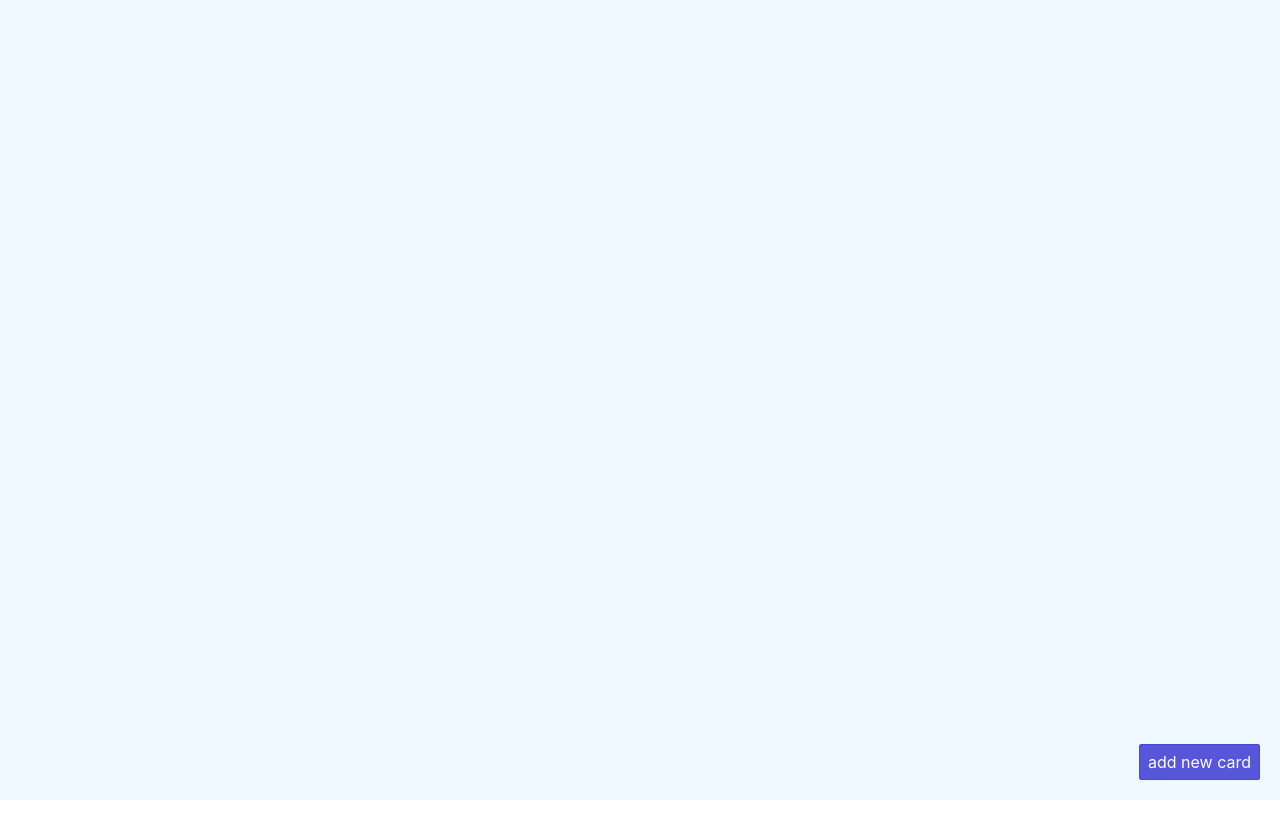
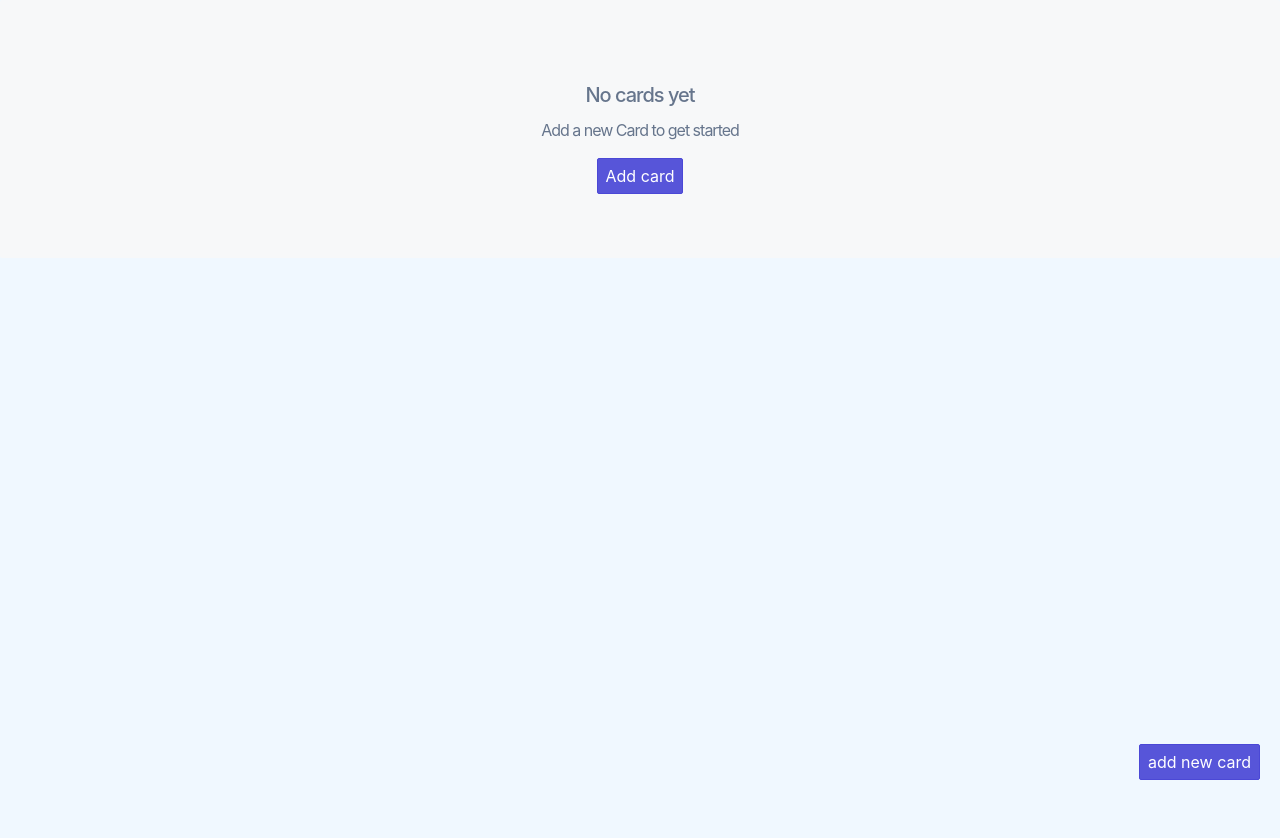
Before and after one commit to ThomasRoest/cards-frontend, a React (Create React App) app: page / in a window 1280 px wide. Shown: the top 838 px of the page. Before the commit the page ends 800 px from the top, so only its background shows below. Built offline with nearby package versions, Linux system fonts and the light colour scheme.

Commit message:
add empty state

```diff
--- a/public/index.html
+++ b/public/index.html
@@ -47,7 +47,7 @@
       work correctly both with client-side routing and a non-root public URL.
       Learn how to configure a non-root public URL by running `npm run build`.
     -->
-    <title>React App</title>
+    <title>Todo Cards</title>
   </head>
   <body>
     <noscript>You need to enable JavaScript to run this app.</noscript>
--- a/src/components/app/index.tsx
+++ b/src/components/app/index.tsx
@@ -2,6 +2,7 @@ import React, { Component } from "react";
 import Card from "../card";
 import { ICard } from "../../interfaces";
 import * as localStorage from "../../services/localStorage";
+import EmptyState from "../emptystate";
 import {
   GlobalStyle,
   CardContainer,
@@ -159,6 +160,7 @@ class App extends Component<{}, State> {
     return (
       <StyledApp>
         <GlobalStyle />
+        {cards.length < 1 && <EmptyState createNewCard={this.createNewCard} />}
         <CardContainer>
           {cards.map((item: ICard) => (
             <Card
--- /dev/null
+++ b/src/components/emptystate/index.tsx
@@ -0,0 +1,24 @@
+import React from "react";
+
+interface Props {
+  createNewCard: () => void;
+}
+
+const EmptyState = ({ createNewCard }: Props) => {
+  return (
+    <div className="empty">
+      <div className="empty-icon">
+        <i className="icon icon-people" />
+      </div>
+      <p className="empty-title h5">No cards yet</p>
+      <p className="empty-subtitle">Add a new Card to get started</p>
+      <div className="empty-action">
+        <button onClick={createNewCard} className="btn btn-primary">
+          Add card
+        </button>
+      </div>
+    </div>
+  );
+};
+
+export default EmptyState;
```
